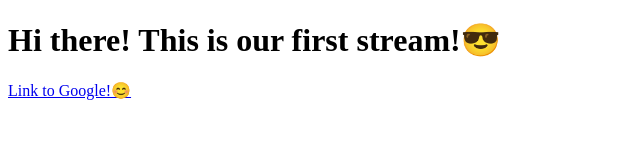
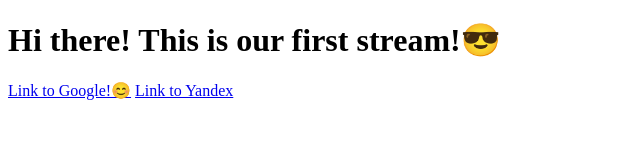
Before and after one commit to RichJsNomad/aston-lesson-1, a plain HTML site: page index.html in a window 1280 px wide. Shown: the whole page, without its empty margins (0-640 px from the left). Drawn offline with Linux system fonts and the light colour scheme.

Commit message:
Add yandex link

```diff
--- a/index.html
+++ b/index.html
@@ -9,5 +9,6 @@
     <h1>Hi there! This is our first stream!😎</h1>
 
     <a href="https://google.com"> Link to Google!😊</a>
+    <a href="https://yandex.ru">Link to Yandex</a>
   </body>
 </html>
```
